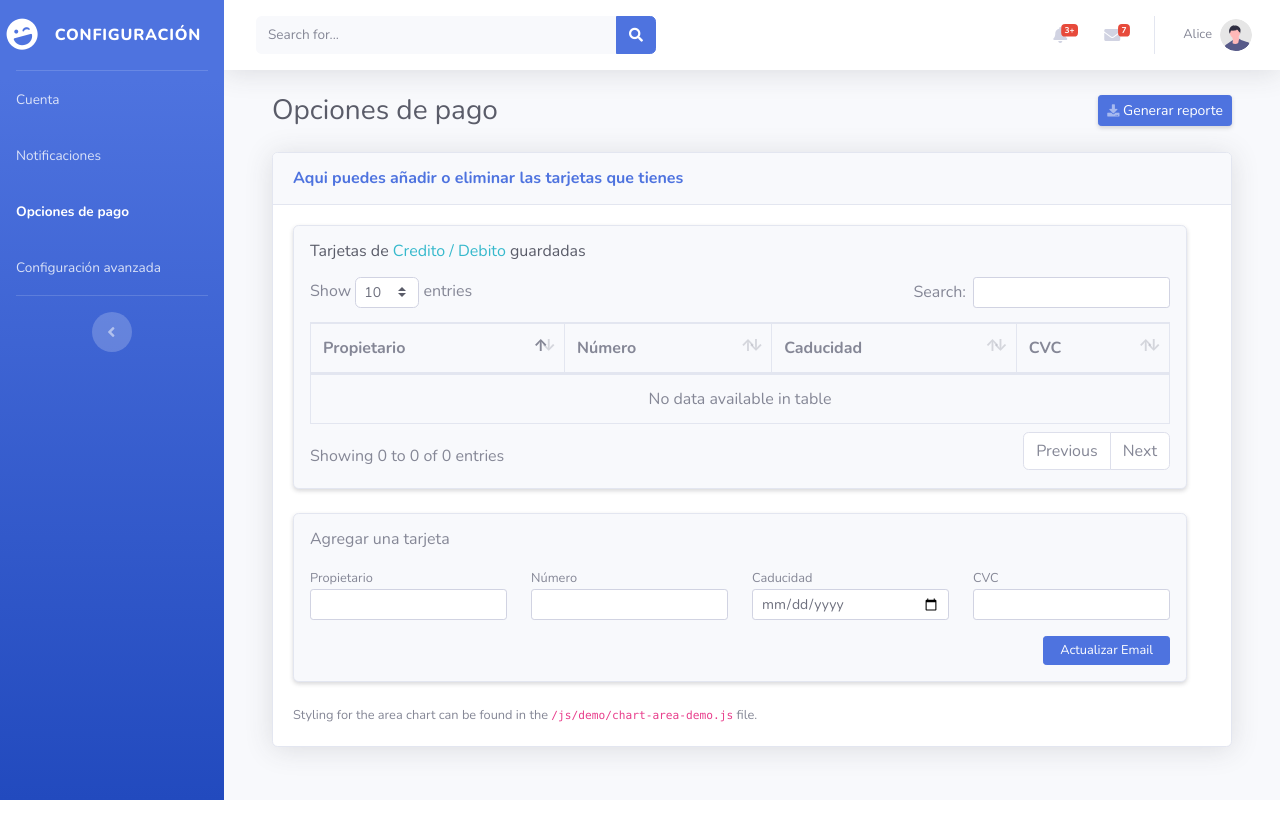
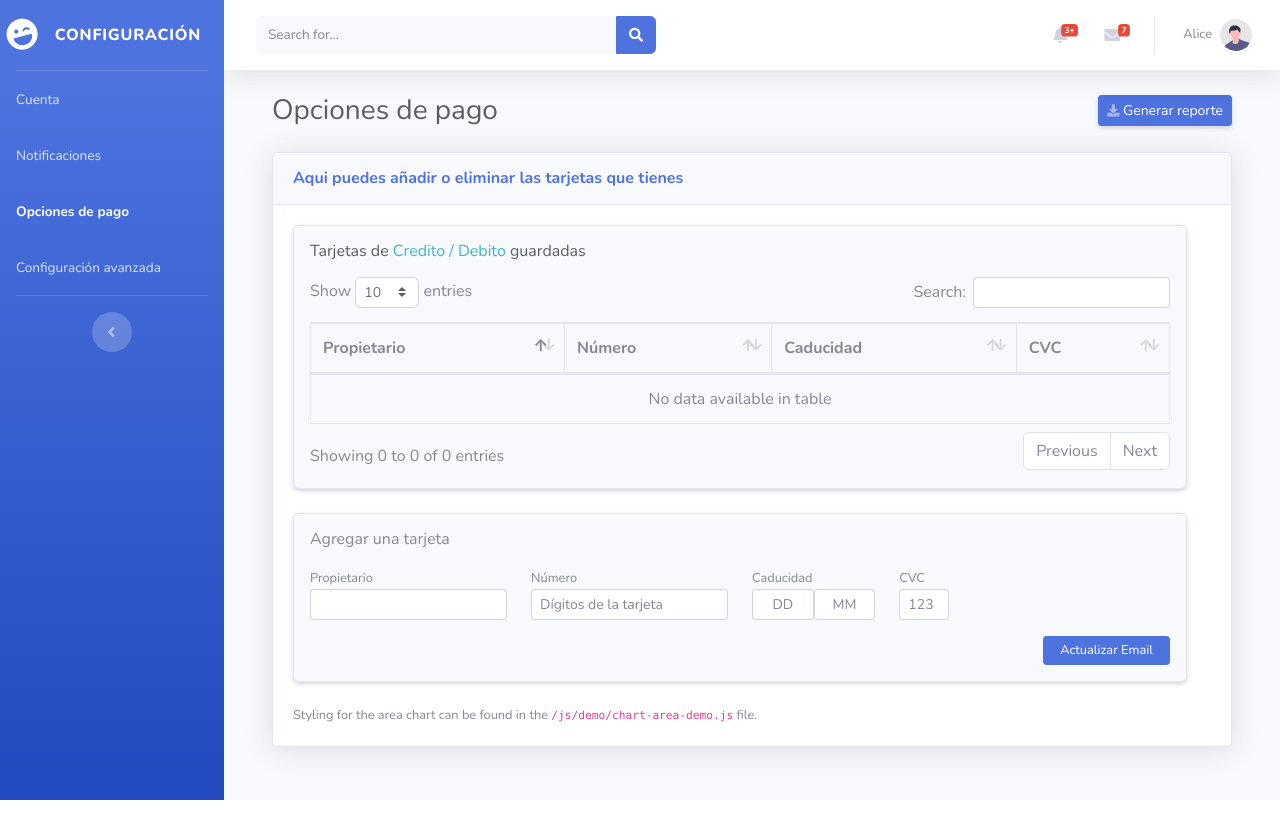
Before and after one commit to IkerFortes/proyecto.final.python, a Flask app: page /configuracion/opciones-de-pago in a window 1280 px wide. Shown: the top 819 px of the page. Run offline with Flask 3, Linux system fonts and the light colour scheme; a user stored in the database is signed in; some libraries are stand-ins or nearby versions.

Commit message:
configuracion tarjetas

```diff
--- a/src/routes/config.py
+++ b/src/routes/config.py
@@ -2,10 +2,17 @@
 from flask import Blueprint, render_template, redirect, url_for, flash, request
 from database import db
 from models import Usuario
-from services import esta_autenticado, obtener_usuario_actual
+from models import Tarjeta
+from services import (
+    esta_autenticado,
+    obtener_usuario_actual,
+    registrada_tarjeta,
+    guardar_tarjeta_en_db,
+)
 from werkzeug.security import generate_password_hash, check_password_hash
 
 from services import obtener_tarjetas_por_usuario
+from utils import validar_datos_tarjeta_form
 
 # Creamos el Blueprint
 config_bp = Blueprint("config", __name__, url_prefix="/configuracion")
@@ -81,12 +88,68 @@ def notificaciones():
     return render_template("configuracion/notificaciones.html")
 
 
+# =================================== OPCIONES DE PAGO ================================= #
+
+
 @config_bp.route("opciones-de-pago")
 def opciones_de_pago():
     usuario_actual = obtener_usuario_actual()
+    print(
+        f"DEBUG: Buscando tarjetas para el usuario ID: {usuario_actual.id}"  # type: ignore
+    )  # Revisa tu consola
     tarjetas = obtener_tarjetas_por_usuario(usuario_actual.id)  # type: ignore
+    print(f"DEBUG: Tarjetas encontradas: {len(tarjetas) if tarjetas else 0}")
 
     return render_template("configuracion/opciones-de-pago.html", tarjetas=tarjetas)
+
+
+@config_bp.route("/anadir-tarjeta", methods=["POST"])
+def anadir_tarjeta():
+    # Recogemos todos los datos
+    form_data = {
+        "propietario": request.form.get("propietario_tarjeta"),
+        "numero": request.form.get("numero_tarjeta"),
+        "dia": request.form.get("caducidad_tarjeta_dia"),
+        "mes": request.form.get("caducidad_tarjeta_mes"),
+        "cvc": request.form.get("cvc_tarjeta"),
+    }
+
+    usuario_actual = obtener_usuario_actual()
+
+    # Validar masivamente
+    es_valida, mensaje = validar_datos_tarjeta_form(**form_data)
+
+    if not es_valida:
+        flash(mensaje, "danger")  # type: ignore
+        # Obtenemos las tarjetas de nuevo para recargar la página correctamente
+        usuario_actual = obtener_usuario_actual()
+        tarjetas = obtener_tarjetas_por_usuario(usuario_actual.id)  # type: ignore
+
+        # IMPORTANTE: Pasamos 'form_data' de vuelta al HTML
+        return render_template(
+            "configuracion/opciones-de-pago.html",
+            tarjetas=tarjetas,
+            datos_previos=form_data,
+        )
+
+    # Formateamos la fecha para guardarla (ejemplo: "DD/MM")
+    fecha_full = f"{form_data['dia']}/{form_data['mes']}"
+
+    nueva_tarjeta = Tarjeta(
+        propietario_nombre=form_data["propietario"],  # type: ignore
+        numero=form_data["numero"],  # type: ignore
+        caducidad=fecha_full,  # type: ignore
+        cvc=form_data["cvc"],  # type: ignore
+        id_usuario=usuario_actual.id,  # type: ignore
+    )
+
+    guardar_tarjeta_en_db(nueva_tarjeta)
+    flash("Tarjeta añadida con éxito", "success")
+
+    return redirect(url_for("config.opciones_de_pago"))
+
+
+# =================================== OPCIONES DE PAGO ================================= #
 
 
 @config_bp.route("configuracion-avanzada")
--- a/src/services/__init__.py
+++ b/src/services/__init__.py
@@ -10,7 +10,11 @@ from .auth_service import (
 
 # from .recargar_service import
 # from .recargar_service import
-from .tarjeta_service import obtener_tarjetas_por_usuario
+from .tarjeta_service import (
+    obtener_tarjetas_por_usuario,
+    registrada_tarjeta,
+    guardar_tarjeta_en_db,
+)
 
 # from .transaccion_service import
 
--- a/src/services/tarjeta_service.py
+++ b/src/services/tarjeta_service.py
@@ -1,5 +1,7 @@
 # from fastapi import FastAPI, Depends
 from sqlalchemy.orm import Session
+from sqlalchemy.exc import SQLAlchemyError
+
 from database import db  # Tu conexión a DB
 from models import Tarjeta  # Tu modelo de Tarjeta
 
@@ -8,24 +10,29 @@ from models import Tarjeta  # Tu modelo de Tarjeta
 
 
 def obtener_tarjetas_por_usuario(id_usuario: int):
-    tarjetas = db.session.query(Tarjeta).filter(Tarjeta.id_usuario == id_usuario).all()
-
-    if not tarjetas:
-        return None
-
-    return tarjetas
+    return db.session.query(Tarjeta).filter(Tarjeta.id_usuario == id_usuario).all()
 
 
-def registrada_tarjeta(tarjeta_data, id_usuario):
+def registrada_tarjeta(tarjeta_data: Tarjeta):
     # 'tarjeta_data' es el objeto/diccionario que recibes.
     # Debes acceder a su propiedad '.numero'
     existe = (
-        db.session.query(Tarjeta)
-        .filter(Tarjeta.numero == tarjeta_data.numero, Tarjeta.id_usuario == id_usuario)
-        .first()
-    )  # .first() es más eficiente que .all() para verificar existencia
+        db.session.query(Tarjeta).filter(Tarjeta.numero == tarjeta_data.numero).first()
+    )
 
     return existe is not None
 
 
-# def aniadir_tarjeta(tarjeta):
+def guardar_tarjeta_en_db(tarjeta: Tarjeta) -> str | None:
+    """
+    Añade una tarjeta a la base de datos.
+    Devuelve None si tiene éxito, o el mensaje de error como string si falla.
+    """
+    try:
+        db.session.add(tarjeta)
+        db.session.commit()
+        return None  # Éxito: no devuelve mensaje de error
+    except SQLAlchemyError as e:
+        db.session.rollback()
+        # Devuelve el mensaje de error específico de SQLAlchemy
+        return str(e)
--- a/src/templates/configuracion/opciones-de-pago.html
+++ b/src/templates/configuracion/opciones-de-pago.html
@@ -33,6 +33,16 @@
     </a>
   </div>
 
+  <!-- Mensajes flash de Flask -->
+  {% with messages = get_flashed_messages(with_categories=true) %}
+  {% if messages %}
+  {% for category, message in messages %}
+  <div class="alert alert-{{ category }} alert-dismissible fade show" role="alert">
+    {{ message }}
+  </div>
+  {% endfor %}
+  {% endif %}
+  {% endwith %}
 
   <div class="card shadow mb-4">
     <div class="card-header py-3">
@@ -61,9 +71,9 @@
                   </tr>
                 </thead>
                 <tbody>
-                  {% for tarjetas in tarjeta %}
+                  {% for tarjeta in tarjetas %}
                   <tr>
-                    <td>{{tarjeta.nombre_propietario}}</td>
+                    <td>{{tarjeta.propietario_nombre}}</td>
                     <td>{{tarjeta.numero}}</td>
                     <td>{{tarjeta.caducidad}}</td>
                     <td>{{tarjeta.cvc}}</td>
@@ -79,26 +89,37 @@
         <div class="col-md-12 mb-4">
           <div class="p-3 border rounded bg-light shadow-sm">
             <h6 class="fw-bold mb-3">Agregar una tarjeta</h6>
-            <form class="row" action="" method="POST">
+            <form class="row" action="{{ url_for('config.anadir_tarjeta') }}" method="POST">
               <!-- { url_for('config.agregar_tarjeta') }} -->
               <div class="mb-2 col-12 col-md-3">
                 <label class="small text-muted mb-0" for="propietario_tarjeta">Propietario</label>
-                <input class="form-control form-control-sm bg-white" type="text" id="propietario_tarjeta" required>
+                <input class="form-control form-control-sm bg-white" type="text" id="propietario_tarjeta"
+                  name="propietario_tarjeta" value="{{ datos_previos.propietario if datos_previos else '' }}" required>
               </div>
+
               <div class="mb-3 col-12 col-md-3">
-                <label class="small fw-bold mb-0" for="nueva_tarjeta">Número</label>
-                <input class="form-control form-control-sm" type="email" id="nueva_tarjeta" name="nueva_tarjeta"
+                <label class="small fw-bold mb-0" for="numero_tarjeta">Número</label>
+                <input class="form-control form-control-sm" type="text" id="numero_tarjeta" name="numero_tarjeta"
+                  placeholder="Dígitos de la tarjeta" value="{{ datos_previos.numero if datos_previos else '' }}"
                   required>
               </div>
-              <div class="mb-3 col-12 col-md-3">
+
+              <div class="mb-3 col-6 col-md-2">
                 <label class="small fw-bold mb-0" for="caducidad_tarjeta">Caducidad</label>
-                <input class="form-control form-control-sm" type="date" id="caducidad_tarjeta" name="caducidad_tarjeta"
-                  required>
+                <div class="d-flex gap-1">
+                  <input class="form-control form-control-sm text-center" type="text" placeholder="DD"
+                    id="caducidad_tarjeta_dia" name="caducidad_tarjeta_dia" maxlength="2"
+                    value="{{ datos_previos.dia if datos_previos else '' }}" required>
+                  <input class="form-control form-control-sm text-center" type="text" placeholder="MM"
+                    id="caducidad_tarjeta_mes" name="caducidad_tarjeta_mes" maxlength="2"
+                    value="{{ datos_previos.mes if datos_previos else '' }}" required>
+                </div>
               </div>
-              <div class="mb-3 col-12 col-md-3">
+
+              <div class="mb-3 col-12 col-md-1">
                 <label class="small fw-bold mb-0" for="cvc_tarjeta">CVC</label>
-                <input class="form-control form-control-sm" type="text" id="cvc_tarjeta" name="cvc_tarjeta" max="3"
-                  required>
+                <input class="form-control form-control-sm" type="text" id="cvc_tarjeta" name="cvc_tarjeta"
+                  maxlength="4" placeholder="123" value="{{ datos_previos.cvc if datos_previos else '' }}" required>
               </div>
               <div class="mb-12 col-md-12 d-flex justify-content-end">
                 <button class="btn btn-primary btn-sm px-3" type="submit" style="font-size: 0.8rem;">Actualizar
--- a/src/utils/__init__.py
+++ b/src/utils/__init__.py
@@ -1,2 +1,5 @@
-from .data_utils import obtener_datos_grafico_saldo_evolutivo
+from .data_utils import (
+    obtener_datos_grafico_saldo_evolutivo,
+    validar_datos_tarjeta_form,
+)
 from .translate_utils import traducir_mes, traducir_dia_semana
```
Also changed, not shown: src/utils/data_utils.py (+33 -0 lines), instance/proyecto.db.
